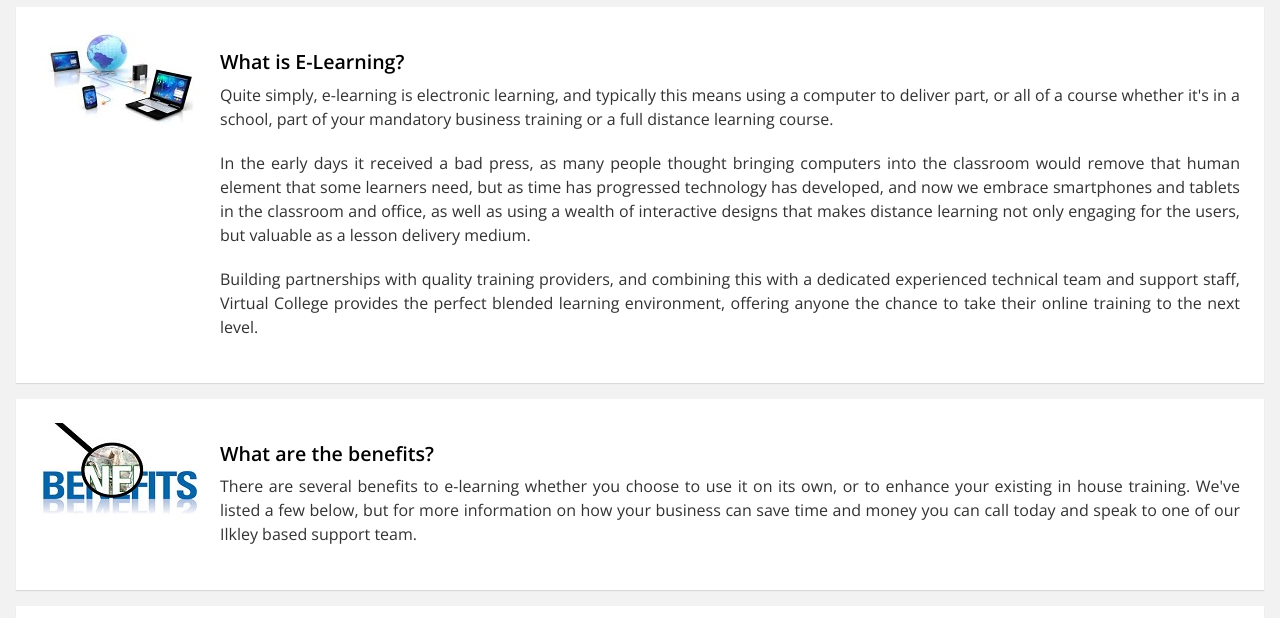
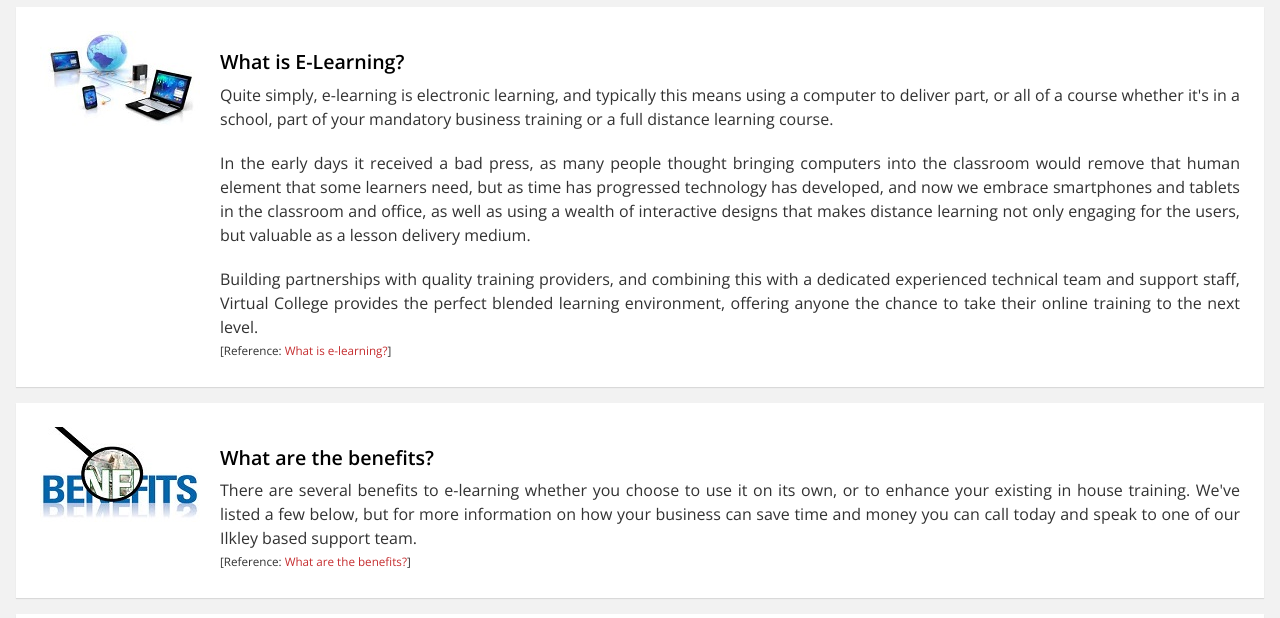
Before and after one commit to Damdias/SE, a website: page src/ELearning.html in a window 1280 px wide. Shown: the part 182-800 px from the top of the page. Drawn offline with nearby package versions, Linux system fonts and the light colour scheme.

Commit message:
Added reference link

```diff
--- a/src/ELearning.html
+++ b/src/ELearning.html
@@ -118,6 +118,7 @@
                         Quite simply, e-learning is electronic learning, and typically this means using a computer to deliver part, or all of a course whether it's in a school, part of your mandatory business training or a full distance learning course.</p>
                     <p class="lead" align="justify">In the early days it received a bad press, as many people thought bringing computers into the classroom would remove that human element that some learners need, but as time has progressed technology has developed, and now we embrace smartphones and tablets in the classroom and office, as well as using a wealth of interactive designs that makes distance learning not only engaging for the users, but valuable as a lesson delivery medium.</p>
                     <p class="lead" align="justify">Building partnerships with quality training providers, and combining this with a dedicated experienced technical team and support staff, Virtual College provides the perfect blended learning environment, offering anyone the chance to take their online training to the next level. </p>
+                    <p class="pull-left" style="margin-bottom:1px;font-size:smaller;margin-top:-19px;">[Reference: <a target="_blank" href="http://www.virtual-college.co.uk/elearning/elearning.aspx">What is e-learning?</a>]</p>
                 </div>
             </div>
         </div>
@@ -131,6 +132,7 @@
                 <div class="media-body">
                     <h1 style="font-size: 1.4em;color: black;">What are the benefits?</h1>
                     <p class="lead" align="justify">There are several benefits to e-learning whether you choose to use it on its own, or to enhance your existing in house training. We've listed a few below, but for more information on how your business can save time and money you can call today and speak to one of our Ilkley based support team.</p>
+                    <p class="pull-left" style="margin-bottom:1px;font-size:smaller;margin-top:-19px;">[Reference: <a target="_blank" href="http://www.virtual-college.co.uk/elearning/elearning.aspx">What are the benefits?</a>]</p>
                 </div>
             </div>
         </div>
```
